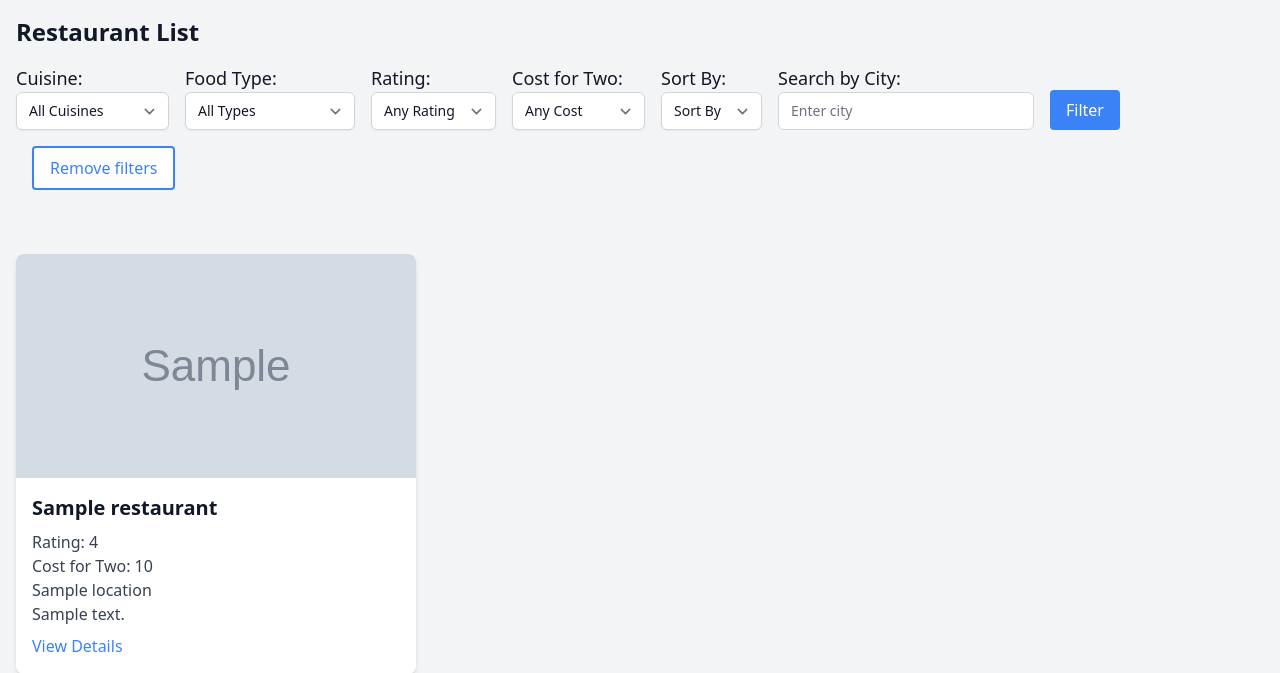
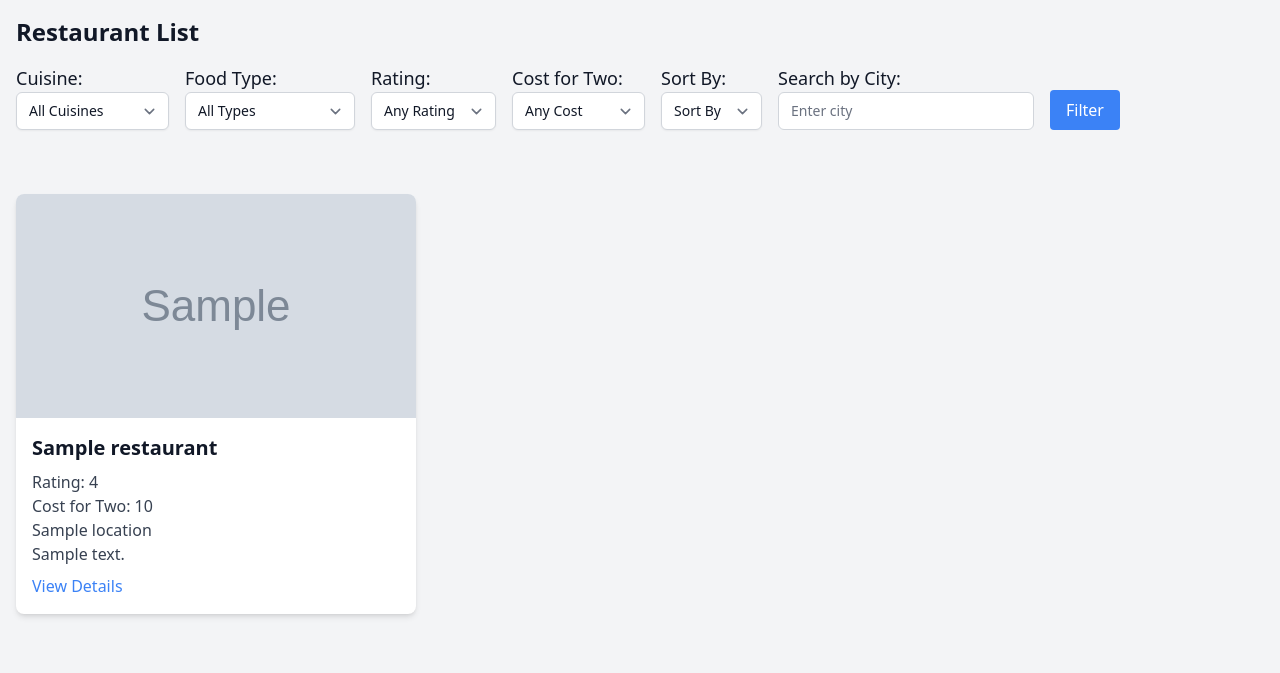
Before and after one commit to KarthikrajanTP/RestaurantApp, a Django app: template templates/restaurant_list.html in a window 1280 px wide. Shown: the part 64-737 px from the top of the page. Run offline with Django 3.2, Linux system fonts and the light colour scheme; the template is opened without the code that fills it: most values are stand-ins (such as "Sample title", 1, 10 or a date in 2020); grey boxes marked "Sample" are stand-in pictures; style sheets or scripts are compiled from the project's sources; some libraries are stand-ins or nearby versions.

Commit message:
Render remove filters button with condition

```diff
--- a/templates/restaurant_list.html
+++ b/templates/restaurant_list.html
@@ -68,11 +68,13 @@
             <div class="flex items-end mb-4">
                 <button type="submit" class="py-2 px-4 bg-blue-500 text-white rounded hover:bg-blue-700">Filter</button>
             </div>
-            <div class="flex items-end mb-4">
-                <a class="py-2 px-4 border-2 border-blue-500 bg-white text-blue-500 rounded hover:bg-blue-100 transition-colors" href="{% url 'restaurant-list' %}">
-                    Remove filters
-                </a>
-            </div>
+            {% if request.GET %}
+                <div class="flex items-end mb-4">
+                    <a class="py-2 px-4 border-2 border-blue-500 bg-white text-blue-500 rounded hover:bg-blue-100 transition-colors" href="{% url 'restaurant-list' %}">
+                        Remove filters
+                    </a>
+                </div>
+            {% endif %}
         </form>
 
     </div>
```
